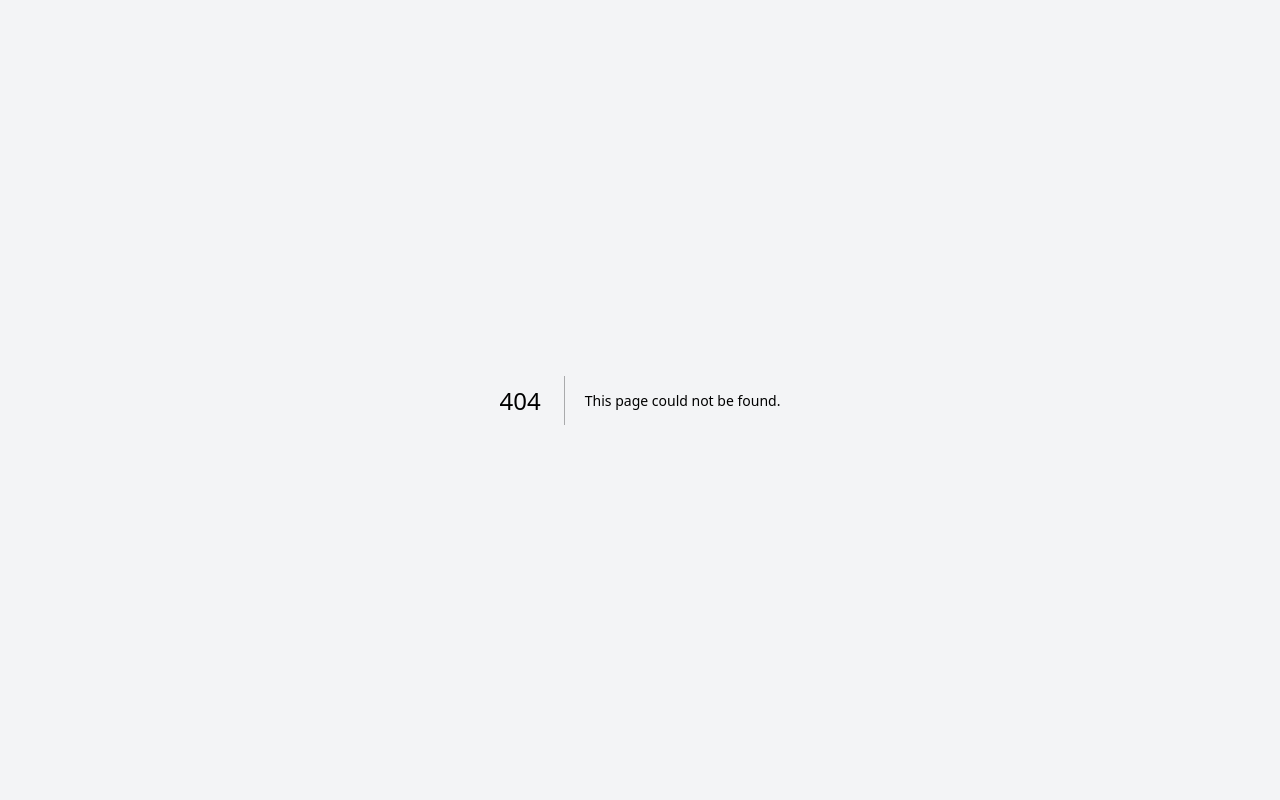
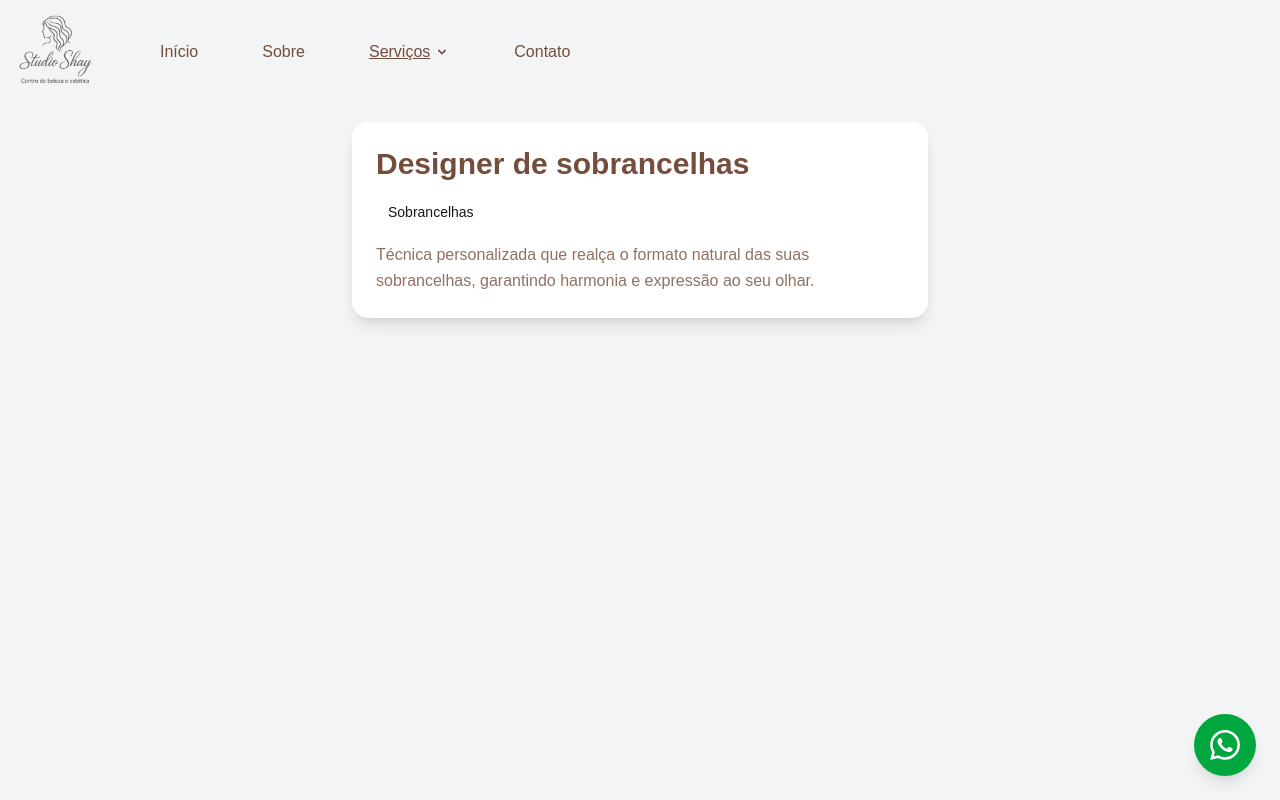
Before and after one commit to victoralmeida428/studio_shay, a Next.js app: page /service/1 in a window 1280 px wide. Before the commit this address had no page. Built offline with nearby package versions, Linux system fonts and the light colour scheme.

Commit message:
criacao service page

```diff
--- a/src/app/page.tsx
+++ b/src/app/page.tsx
@@ -4,18 +4,10 @@ import Menu from "@/ui/menu/menu";
 import { MENU_HEIGHT } from "@/components/menu/NavBar";
 import Image from "next/image";
 import {FaInstagram} from "react-icons/fa";
+import {SERVICOS} from "@/utils/data";
 
 export default function Home() {
-    const servicos = [
-        { id: 1, nome: "Designer de sobrancelhas", categoria: "Sobrancelhas" },
-        { id: 2, nome: "Brow Lamination", categoria: "Sobrancelhas" },
-        { id: 3, nome: "Micropigmentação", categoria: "Sobrancelhas" },
-        { id: 4, nome: "Hidratação labial e de sobrancelhas", categoria: "Hidratação" },
-        { id: 5, nome: "Hidra Gloss", categoria: "Labial" },
-        { id: 6, nome: "Depilação (linha, cera e corporal)", categoria: "Depilação" },
-        { id: 7, nome: "Esfoliação corporal", categoria: "Corporal" },
-        { id: 8, nome: "Banho dourado", categoria: "Corporal" }
-    ];
+
 
     return (
         <div className="flex flex-col min-h-screen bg-beige text-dark font-sans">
@@ -64,7 +56,7 @@ export default function Home() {
                         Nossos Serviços
                     </h2>
                     <div className="grid grid-cols-1 sm:grid-cols-2 md:grid-cols-3 gap-8 max-w-6xl mx-auto">
-                        {servicos.map((servico) => (
+                        {SERVICOS.map((servico) => (
                             <div
                                 id={`servico-${servico.id}`}
                                 key={servico.id}
@@ -87,7 +79,7 @@ export default function Home() {
                                         />
                                     </svg>
                                 </div>
-                                <h3 className="text-xl font-semibold text-primary">{servico.nome}</h3>
+                                <a href={`/service/${servico.id}`}><h3 className="text-xl font-semibold text-primary">{servico.nome}</h3></a>
                                 <p className="text-sm text-primary/80 mt-1">{servico.categoria}</p>
                             </div>
                         ))}
--- /dev/null
+++ b/src/app/service/[id]/page.tsx
@@ -0,0 +1,42 @@
+'use client'
+
+import { useParams } from 'next/navigation'
+import { SERVICOS } from "@/utils/data";
+import Menu from "@/ui/menu/menu";
+import { MENU_HEIGHT } from "@/components/menu/NavBar";
+
+export default function ServicePage() {
+    const params = useParams();
+    const id = parseInt(params.id!.toString());
+    const servico = SERVICOS.find((item) => item.id === id);
+
+    return (
+        <div className="flex flex-col min-h-screen bg-beige text-dark font-sans">
+            <Menu inicio={"/"}/>
+            <main
+                className="flex-1 px-4 pt-[${MENU_HEIGHT}px] md:px-10 lg:px-32"
+                style={{ paddingTop: `${MENU_HEIGHT}px` }}
+            >
+                {servico && (
+                    <div className="max-w-xl mx-auto mt-8 bg-white p-6 rounded-2xl shadow-lg">
+                        <h1 className="text-2xl md:text-3xl font-bold text-primary mb-4">
+                            {servico.nome}
+                        </h1>
+                        <span className="inline-block bg-gold/10 text-gold px-3 py-1 rounded-full text-sm font-medium mb-4">
+                            {servico.categoria}
+                        </span>
+                        <p className="text-primary/80 text-base leading-relaxed">
+                            {servico.descricao}
+                        </p>
+                    </div>
+                )}
+
+                {!servico && (
+                    <div className="text-center text-primary mt-20">
+                        <p className="text-xl">Serviço não encontrado 😕</p>
+                    </div>
+                )}
+            </main>
+        </div>
+    );
+}
--- a/src/ui/menu/menu.tsx
+++ b/src/ui/menu/menu.tsx
@@ -6,6 +6,9 @@ import Image from "next/image";
 import { usePathname } from "next/navigation";
 import { ImWhatsapp } from "react-icons/im";
 import { FiMenu, FiX } from "react-icons/fi";
+import {SERVICOS} from "@/utils/data";
+
+
 
 export default function Menu() {
     const url = usePathname();
@@ -14,17 +17,6 @@ export default function Menu() {
     const phoneNumber = "5521920011394";
     const message = "Olá, gostaria de agendar uma sessão";
     const phoneURL = `https://api.whatsapp.com/send/?phone=${phoneNumber}&text=${encodeURIComponent(message)}&type=phone_number&app_absent=0`;
-
-    const servicos = [
-        { id: 1, nome: "Designer de sobrancelhas", categoria: "Sobrancelhas" },
-        { id: 2, nome: "Brow Lamination", categoria: "Sobrancelhas" },
-        { id: 3, nome: "Micropigmentação", categoria: "Sobrancelhas" },
-        { id: 4, nome: "Hidratação labial e de sobrancelhas", categoria: "Hidratação" },
-        { id: 5, nome: "Hidra Gloss", categoria: "Labial" },
-        { id: 6, nome: "Depilação (linha, cera e corporal)", categoria: "Depilação" },
-        { id: 7, nome: "Esfoliação corporal", categoria: "Corporal" },
-        { id: 8, nome: "Banho dourado", categoria: "Corporal" }
-    ];
 
     useEffect(() => {
         setIsMenuOpen(false);
@@ -57,21 +49,21 @@ export default function Menu() {
                     {/* Menu desktop */}
                     <div className="hidden md:flex items-center space-x-6">
                         <ul className="flex space-x-6 items-center">
-                            <NavBar.Item active={url === "#inicio" } href={"#inicio"}>Início</NavBar.Item>
-                            <NavBar.Item active={url === "#sobre"}  href={"#sobre"}>Sobre</NavBar.Item>
-                            <NavBar.Dropdown title="Serviços" active={url.includes("/servico")}>
-                                {servicos.map((item) => (
+                            <NavBar.Item active={url === "#inicio" } href={"/#inicio"}>Início</NavBar.Item>
+                            <NavBar.Item active={url === "#sobre"}  href={"/#sobre"}>Sobre</NavBar.Item>
+                            <NavBar.Dropdown title="Serviços" active={url.includes("/service")}>
+                                {SERVICOS.map((item) => (
                                     <NavBar.Item
 
                                         key={item.id}
-                                        href={`#servico-${item.id}`}
+                                        href={`/service/${item.id}`}
                                         className="py-2 px-4 hover:bg-gray-100 rounded cursor-pointer text-gray-700"
                                     >
                                         {item.nome}
                                     </NavBar.Item>
                                 ))}
                             </NavBar.Dropdown>
-                            <NavBar.Item active={url === "#contato"} href={"#contato"} >Contato</NavBar.Item>
+                            <NavBar.Item active={url === "#contato"} href={"/#contato"} >Contato</NavBar.Item>
                         </ul>
                     </div>
 
@@ -91,7 +83,7 @@ export default function Menu() {
                         <ul className="flex flex-col space-y-3 px-4">
                             <NavBar.Item
                                 active={url === "#inicio"}
-                                href={"#inicio"}
+                                href={"/#inicio"}
                                 className="block py-2 px-4 hover:bg-gray-100 rounded"
                                 onClick={() => setIsMenuOpen(false)}
                             >
@@ -99,7 +91,7 @@ export default function Menu() {
                             </NavBar.Item>
                             <NavBar.Item
                                 active={url === "#sobre"}
-                                href={"#sobre"}
+                                href={"/#sobre"}
                                 className="block py-2 px-4 hover:bg-gray-100 rounded"
                                 onClick={() => setIsMenuOpen(false)}
                             >
@@ -109,16 +101,16 @@ export default function Menu() {
                             {/* Dropdown de serviços no mobile */}
                             <details className="group">
                                 <summary className="flex justify-between items-center py-2 px-4 hover:bg-gray-100 rounded cursor-pointer list-none">
-                                    <span className={`${url.includes("/servico") ? 'font-bold' : ''}`}>Serviços</span>
+                                    <span className={`${url.includes("/service") ? 'font-bold' : ''}`}>Serviços</span>
                                     <svg className="w-4 h-4 group-open:rotate-180 transition-transform" fill="none" stroke="currentColor" viewBox="0 0 24 24">
                                         <path strokeLinecap="round" strokeLinejoin="round" strokeWidth="2" d="M19 9l-7 7-7-7" />
                                     </svg>
                                 </summary>
                                 <ul className="pl-4 mt-2 space-y-2">
-                                    {servicos.map((item) => (
+                                    {SERVICOS.map((item) => (
                                         <NavBar.Item
                                             key={item.id}
-                                            href={`#servico-${item.id}`}
+                                            href={`/service/${item.id}`}
                                             className="block py-2 px-4 hover:bg-gray-100 rounded cursor-pointer text-gray-700"
                                             onClick={() => setIsMenuOpen(false)}
                                         >
@@ -130,7 +122,7 @@ export default function Menu() {
 
                             <NavBar.Item
                                 active={url === "#contato"}
-                                href={"#contato"}
+                                href={"/#contato"}
                                 className="block py-2 px-4 hover:bg-gray-100 rounded"
                                 onClick={() => setIsMenuOpen(false)}
                             >
--- /dev/null
+++ b/src/utils/data.ts
@@ -0,0 +1,65 @@
+type servsType = {
+    id: number;
+    nome: string;
+    categoria: string;
+    descricao: string;
+}
+
+export const SERVICOS: servsType[] = [
+    {
+        id: 1,
+        nome: "Designer de sobrancelhas",
+        categoria: "Sobrancelhas",
+        descricao:
+            "Técnica personalizada que realça o formato natural das suas sobrancelhas, garantindo harmonia e expressão ao seu olhar.",
+    },
+    {
+        id: 2,
+        nome: "Brow Lamination",
+        categoria: "Sobrancelhas",
+        descricao:
+            "Alisamento temporário dos fios que proporciona sobrancelhas alinhadas, volumosas e bem definidas por semanas.",
+    },
+    {
+        id: 3,
+        nome: "Micropigmentação",
+        categoria: "Sobrancelhas",
+        descricao:
+            "Procedimento semipermanente que corrige falhas e realça o desenho das sobrancelhas, com aspecto natural e duradouro.",
+    },
+    {
+        id: 4,
+        nome: "Hidratação labial e de sobrancelhas",
+        categoria: "Hidratação",
+        descricao:
+            "Tratamento nutritivo que devolve maciez, viço e hidratação intensa aos lábios e sobrancelhas ressecadas.",
+    },
+    {
+        id: 5,
+        nome: "Hidra Gloss",
+        categoria: "Labial",
+        descricao:
+            "Técnica de hidratação profunda que promove o rejuvenescimento labial, deixando os lábios mais saudáveis, brilhantes e volumosos.",
+    },
+    {
+        id: 6,
+        nome: "Depilação (linha, cera e corporal)",
+        categoria: "Depilação",
+        descricao:
+            "Serviço completo com técnicas de linha, cera quente ou fria para remoção dos pelos de forma eficaz, segura e duradoura.",
+    },
+    {
+        id: 7,
+        nome: "Esfoliação corporal",
+        categoria: "Corporal",
+        descricao:
+            "Remove as células mortas, suaviza a pele e estimula a renovação celular, proporcionando um toque sedoso e aparência mais saudável.",
+    },
+    {
+        id: 8,
+        nome: "Banho dourado",
+        categoria: "Corporal",
+        descricao:
+            "Tratamento que uniformiza o tom da pele com leve dourado, nutre e hidrata, ideal para ocasiões especiais e realce do bronze.",
+    }
+];
```
